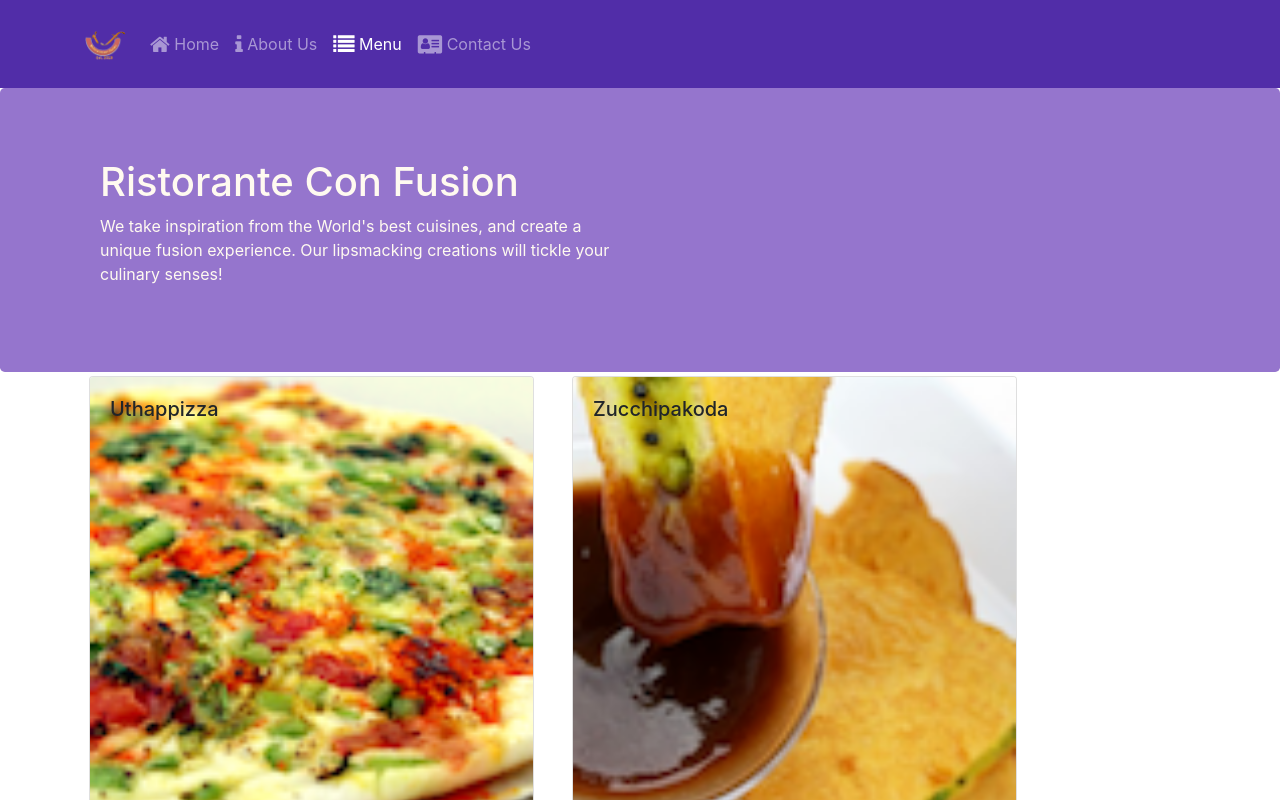
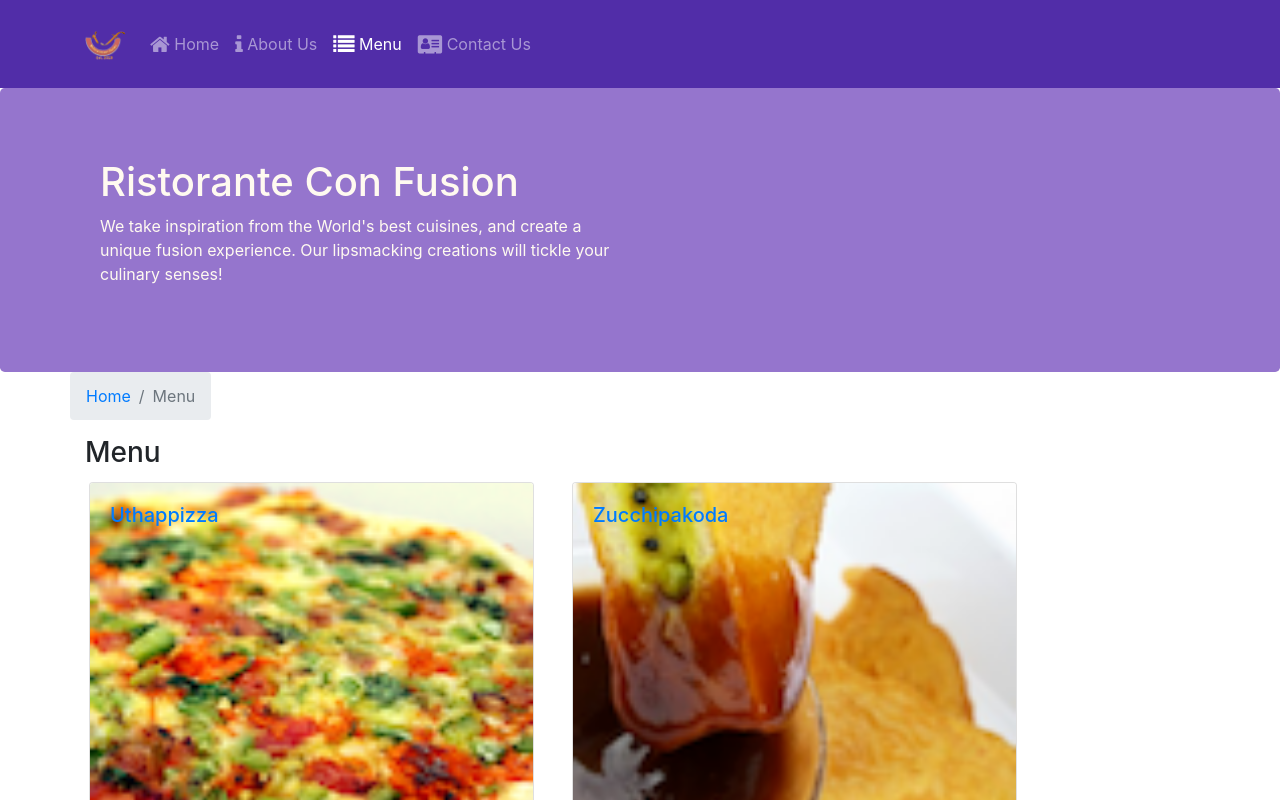
Before and after one commit to undefinedzack/react-website, a React (Create React App) app: page /menu in a window 1280 px wide. Shown: the top 800 px of the page. Built offline with nearby package versions, Linux system fonts and the light colour scheme.

Commit message:
single page applications implemented by routing id's

```diff
--- a/src/components/ContactComponent.js
+++ b/src/components/ContactComponent.js
@@ -1,8 +1,19 @@
 import React from 'react';
+import {Breadcrumb, BreadcrumbItem} from "react-bootstrap";
+import {Link} from "react-router-dom";
 
 function Contact(props) {
     return(
         <div className="container">
+            <div className={"row"}>
+                <Breadcrumb>
+                    <BreadcrumbItem><Link to={'/home'}>Home</Link></BreadcrumbItem>
+                    <BreadcrumbItem active>Contact Us</BreadcrumbItem>
+                </Breadcrumb>
+                <div className={"col-12"}>
+                    <h3>Contact Us</h3>
+                </div>
+            </div>
             <div className="row row-content">
                 <div className="col-12">
                 <h3>Location Information</h3>
--- a/src/components/DishDetail.js
+++ b/src/components/DishDetail.js
@@ -1,5 +1,6 @@
 import React, {Component} from "react";
-import {Card} from "react-bootstrap";
+import {Breadcrumb, BreadcrumbItem, Card} from "react-bootstrap";
+import {Link} from "react-router-dom";
 
 class DishDetail extends Component{
 
@@ -9,9 +10,9 @@
 
 
          if (this.props.dish != null){
-            const comments = current_dish.comments.map((comment) => {
+            const comments = this.props.comments.map((comment) => {
              return (
-                 <div key={current_dish.comments.id} className={"row"}>
+                 <div key={this.props.comments.id} className={"row"}>
                      <div className={"col-12 m-2"}>
                          {comment.comment}
                      </div>
@@ -24,6 +25,16 @@
 
             return (
                 <div className={"container"}>
+                    <div className={"row"}>
+                        <Breadcrumb>
+                            <BreadcrumbItem><Link to={'/menu'}>Menu</Link></BreadcrumbItem>
+                            <BreadcrumbItem active>{this.props.name}</BreadcrumbItem>
+
+                        </Breadcrumb>
+                        <div className={"col-12"}>
+                            <h3>Menu</h3>
+                        </div>
+                    </div>
                     <div className={"row"}>
                         <div className={"col-12 col-md-5 m-1"}>
                             <Card>
--- a/src/components/MainComponent.js
+++ b/src/components/MainComponent.js
@@ -11,6 +11,7 @@
 import {COMMENTS} from "../shared/comments";
 import {PROMOTIONS} from "../shared/promotions";
 import {LEADERS} from "../shared/leaders";
+import DishDetail from "./DishDetail";
 
 class Main extends Component {
 
@@ -36,12 +37,22 @@
             )
         }
 
+        const DishWithId = ({match}) => {
+            return(
+              <DishDetail dish={this.state.dishes.filter( (dish) => dish.id === parseInt(match.params.dishId,10))[0]}
+                comments={this.state.comments.filter( (comments) => comments.dishId === parseInt(match.params.dishId,10))}
+              />
+
+            );
+        }
+
         return (
             <div>
                 <Header />
                 <Switch>
                     <Route path={"/home"} component={HomePage} />
                     <Route exact path={"/menu"} component={() => <Menu dishes={this.state.dishes}/> } />
+                    <Route path={"/menu/:dishId"} component={DishWithId} />
                     <Route exact path={"/contactus"} component={Contact} />
                     <Redirect to={"/home"} />
                 </Switch>
--- a/src/components/MenuComponent.js
+++ b/src/components/MenuComponent.js
@@ -1,13 +1,16 @@
 import React from "react";
-import {Card} from "react-bootstrap";
+import {Breadcrumb, BreadcrumbItem, Card} from "react-bootstrap";
+import { Link } from "react-router-dom";
 
 function RenderMenuItem({dish , onClick}) {
     return (
-        <Card onClick={() =>  onClick(dish.id)}>
+        <Card>
+            <Link to={`/menu/${dish.id}`} >
             <Card.Img src={dish.image} alt={dish.name}/>
             <Card.ImgOverlay>
                 <Card.Title> {dish.name} </Card.Title>
             </Card.ImgOverlay>
+            </Link>
         </Card>
     );
 }
@@ -17,13 +20,22 @@
     const menu = props.dishes.map((dish) => {
         return(
             <div key={dish.id} className={"col-12 col-md-5 m-1"}>
-                <RenderMenuItem dish={dish} onClick={props.onClick}/>
+                <RenderMenuItem dish={dish}/>
             </div>
         )
     });
 
     return (
         <div className={"container"}>
+            <div className={"row"}>
+                <Breadcrumb>
+                    <BreadcrumbItem><Link to={'/home'}>Home</Link></BreadcrumbItem>
+                    <BreadcrumbItem active>Menu</BreadcrumbItem>
+                </Breadcrumb>
+                <div className={"col-12"}>
+                    <h3>Menu</h3>
+                </div>
+            </div>
             <div className={"row"}>
                 {menu}
             </div>
```
